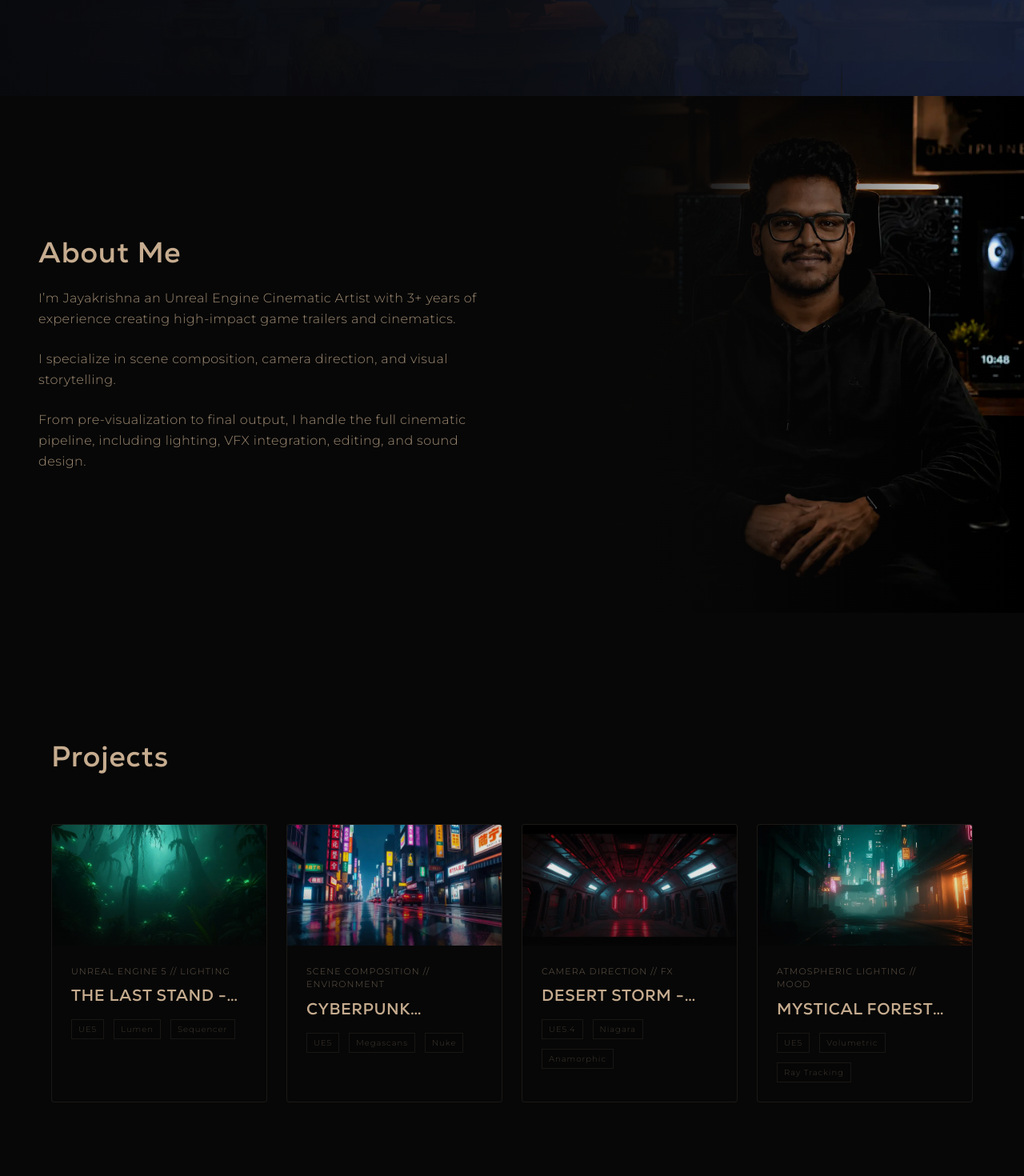
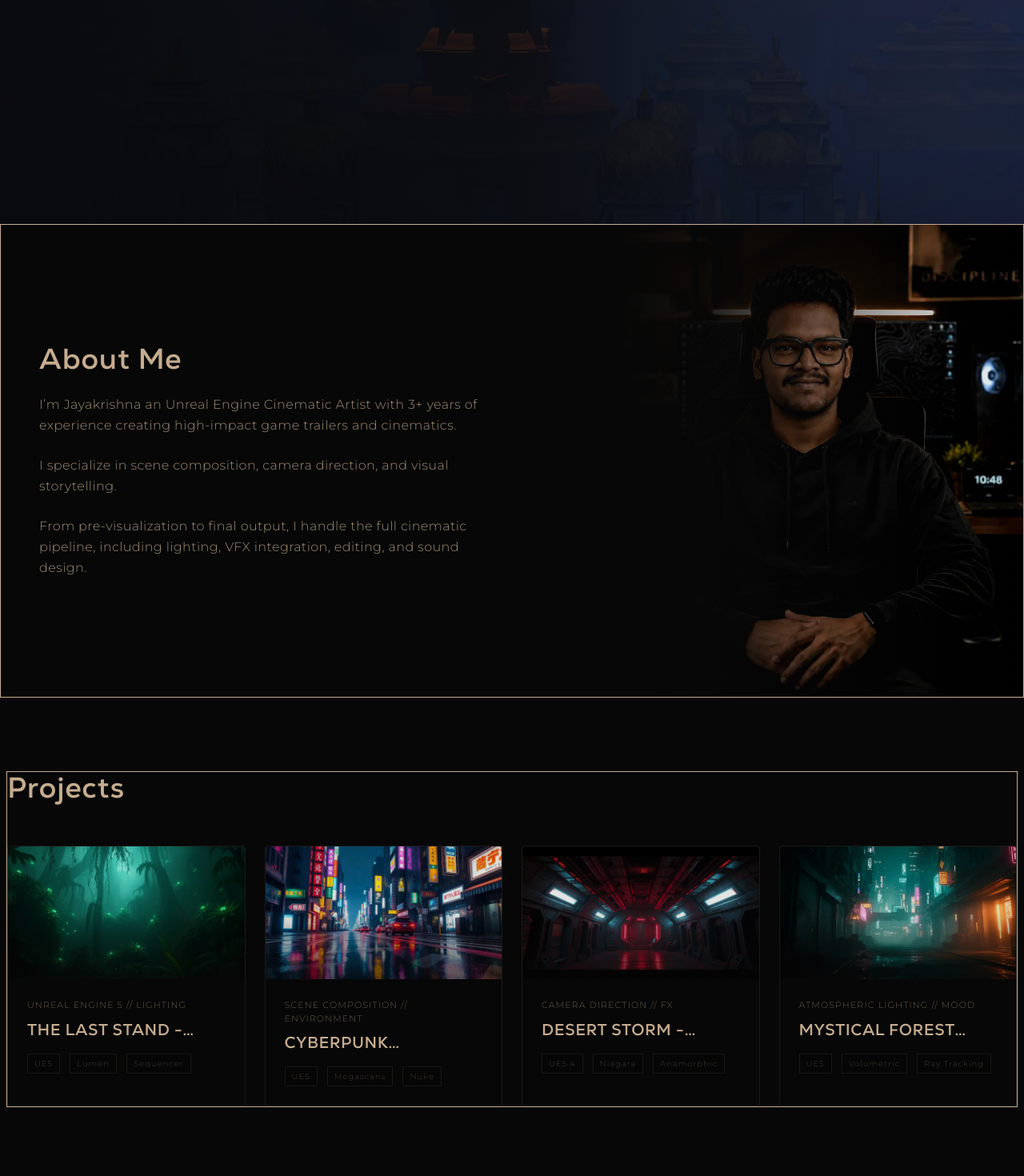
Before and after one commit to arunchand8/jk-works, a React (Vite) app: page / in a window 1280 px wide. Shown: the part 600-2070 px from the top of the page at 80% size. Built offline with nearby package versions, Linux system fonts and the light colour scheme.

Commit message:
adjust padding

```diff
--- a/src/components/About.jsx
+++ b/src/components/About.jsx
@@ -82,14 +82,14 @@ const About = () => {
   return (
     <section
       id="about"
-      className="relative w-full flex items-center bg-brand-dark overflow-hidden py-24 md:py-32 lg:py-44"
+      className="border relative w-full flex items-center bg-brand-dark overflow-hidden py-24 md:py-26 lg:py-37"
     >
       {/* 1. DESKTOP VIEW: CINEMATIC RIGHT-ALIGNED IMAGE */}
       <div className="absolute inset-y-0 right-0 w-full md:w-1/2 lg:w-3/6 xl:w-3/7 z-0 hidden md:block">
         <img
           src={aboutProfile}
           alt="Jayakrishna Profile Desktop"
-          className="w-full h-full object-cover object-center md:object-end brightness-[1.15] contrast-[1.05] saturate-[1.02] transition-all duration-500"
+          className="w-full h-full object-cover object-top md:object-end brightness-[1.15] contrast-[1.05] saturate-[1.02] transition-all duration-500"
         />
         {/* Left Smooth Fade Overlay */}
         <div className="absolute inset-0 bg-gradient-to-r from-brand-dark via-brand-dark/60 to-transparent z-10" />
--- a/src/components/Footer.jsx
+++ b/src/components/Footer.jsx
@@ -6,9 +6,9 @@ const Footer = () => {
   return (
     <footer
       id="contact"
-      className="w-full bg-brand-dark border-t border-brand-gold/5 py-24 px-6 md:px-12 lg:px-24"
+      className="w-full bg-brand-dark border-t border-brand-gold/5 pt-20 pb-3 px-6 md:px-1 lg:px-2"
     >
-      <div className="max-w-7xl mx-auto w-full flex flex-col items-center justify-center text-center">
+      <div className="border max-w-7xl mx-auto w-full flex flex-col items-center justify-center text-center">
         {/* Main Cinematic Heading */}
         <h2 className="font-nexa font-bold text-3xl md:text-4xl text-brand-gold tracking-wide max-w-2xl leading-tight mb-10">
           Let’s Create
--- a/src/components/Hero.jsx
+++ b/src/components/Hero.jsx
@@ -98,7 +98,7 @@ const Hero = () => {
   return (
     <section
       id="home"
-      className="relative h-[75vh] md:h-[80vh] w-full flex items-center overflow-hidden"
+      className="relative h-[75vh] md:h-[100vh] w-full flex items-center overflow-hidden"
     >
       {/* 1. FULL WIDTH BACKGROUND IMAGE WITH DARK OVERLAY */}
       <div className="absolute inset-0 z-0">
--- a/src/components/Projects.jsx
+++ b/src/components/Projects.jsx
@@ -120,11 +120,11 @@ const Projects = () => {
   return (
     <section
       id="projects"
-      className="w-full bg-brand-dark py-24 md:py-32 lg:py-40 px-6 md:px-12 lg:px-16 border-b border-brand-gold/5"
+      className="w-full bg-brand-dark py-23 md:py-26 lg:py-23 px-2 md:px-2 lg:px-2 border-b border-brand-gold/5"
     >
-      <div className="max-w-[90rem] mx-auto w-full text-left">
+      <div className="border max-w-[100rem] mx-auto w-full text-left">
         {/* Top Headers */}
-        <h2 className="font-nexa font-bold text-3xl md:text-4xl text-brand-gold tracking-wide mb-16">
+        <h2 className="font-nexa font-bold text-3xl md:text-4xl text-brand-gold tracking-wide mb-13">
           Projects
         </h2>
 
--- a/src/components/WorkflowSkills.jsx
+++ b/src/components/WorkflowSkills.jsx
@@ -322,7 +322,8 @@ const WorkflowSkills = () => {
   return (
     <section
       id="workflow"
-      className="w-full bg-brand-dark flex flex-col items-center justify-center overflow-hidden py-16 md:py-24 lg:py-28 relative"
+      // className="border w-full bg-brand-dark flex flex-col items-center justify-center overflow-hidden py-16 md:py-24 lg:py-1 relative"
+      className="border w-full bg-brand-dark flex flex-col items-center justify-center overflow-hidden py-26 md:py-6 lg:py-23 relative"
     >
       {/* ADVANCED SCROLL-KICKED KEYFRAMES */}
       <style>{`
```
